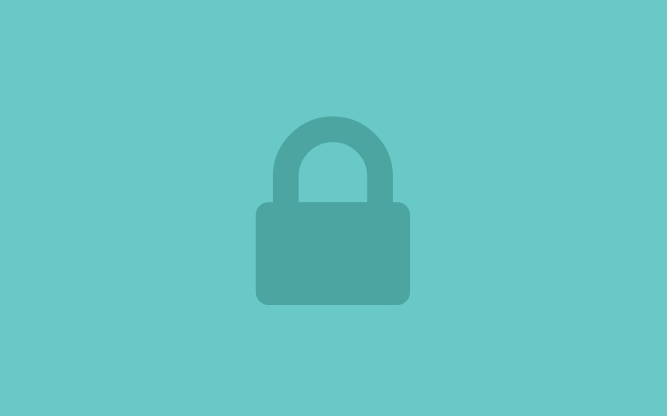
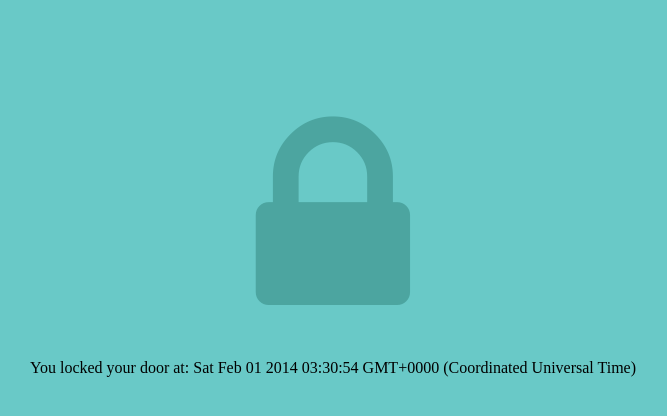
Before and after one commit to nmoya/mind-the-door, a plain HTML site: page index.html in a window 1280 px wide. Both pictures are taken after a click on the button 639 px from the left and 278 px from the top of the page. Shown: the part 56-472 px from the top of the page, without its empty margins (307-974 px from the left). Drawn offline with Linux system fonts and the light colour scheme.

Commit message:
Displaying lock time

```diff
--- a/index.html
+++ b/index.html
@@ -32,6 +32,7 @@
 				<p>
 					<button id="btn-come-back-home"><i class="fa fa-lock icon-lock-close"></i></button>
 				</p>
+				<p id='label-time-ago'><p/>
 			</header>
 		</section>
 
--- a/js/app.js
+++ b/js/app.js
@@ -17,16 +17,20 @@ function backathome()
     }
     mainScreen.classList.remove("hidden");
     doorLockedScreen.classList.add("hidden");
-
+    getLastInteraction(function(err, interaction){
+        //console.log(interaction);
+    })
 
 }
 function lockthedoor(){
     mainScreen.classList.add("hidden");
     doorLockedScreen.classList.remove("hidden");
 
-    saveInteraction(new DoorInteraction(), function () {
+    door = new DoorInteraction();
+    saveInteraction(door, function () {
         console.log("Interaction saved!");
     });
+    document.getElementById("label-time-ago").innerHTML = "You locked your door at: " + door.lockedAt;
 
     //setTimeout(backathome, 480000); // 8 hours
     setTimeout(backathome, 5000);
--- a/js/model.js
+++ b/js/model.js
@@ -41,7 +41,7 @@ request.onupgradeneeded = function (event) {
 
 //Door interaction constructor
 function DoorInteraction(){
-    this.lockedAt = Date.now();
+    this.lockedAt = new Date();
 }
 
 function Interaction(id, lockedAt){
@@ -54,7 +54,7 @@ function saveInteraction(interaction, inCallback) {
     var request = db.transaction(["mindthedoor"], "readwrite").objectStore("mindthedoor").put(interaction);
 
     request.onsuccess = function (event) {
-        inCallback();
+        inCallback(interaction);
     };
 }
 
@@ -67,13 +67,10 @@ function getLastInteraction(inCallback) {
         var last_interaction = new Interaction(0, 0);
         if (cursor) {
             last_interaction = new Interaction(cursor.value.id, cursor.value.lockedAt);
-            console.log(cursor.value);
+            console.log(last_interaction);
             cursor.continue();
         }
-        else
-        {
-            console.log("last_interaction: " + last_interaction.lockedAt/1000 + "s");
-            inCallback(null, last_interaction);
-        }
+        console.log("last_interaction: " + last_interaction.lockedAt);
+        inCallback(null, last_interaction);
     };
 }
```
